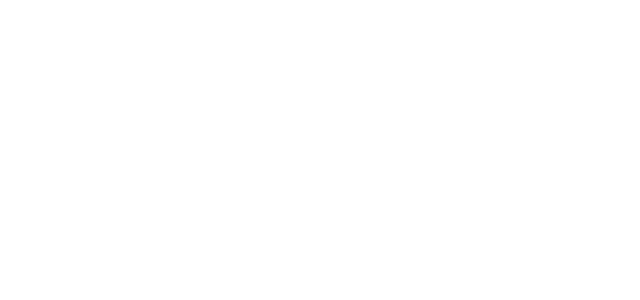
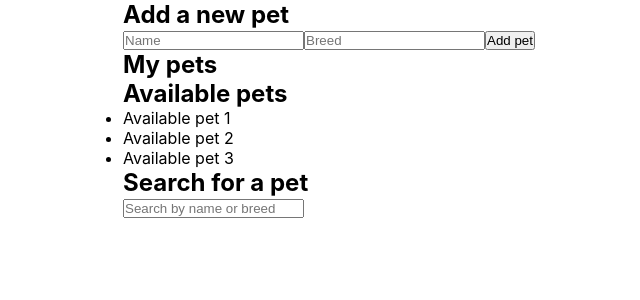
Before and after one commit to Chepkoech1/pet-finder-app, a React (Create React App) app in the folder my-frontend/: page /dashboard in a window 1280 px wide. Before the commit this address had no page. Shown: the top 300 px of the page, without its empty margins (311-951 px from the left). Built offline with nearby package versions, Linux system fonts and the light colour scheme.

Commit message:
added some codes in dashboard file

```diff
--- a/my-frontend/src/App.css
+++ b/my-frontend/src/App.css
@@ -1,38 +1,99 @@
-.App {
+*{
+  box-sizing: border-box;
+  margin: 0;
+  padding: 0;
+}
+#root{
+  height: 100%;
+  display: flex;
+  align-items: center;
+  justify-content: center;
+}
+/* Log In */
+.logIn{
+  height: 90%;
+  width: 50%;
+  border: 2px solid grey;
+  display: flex;
+  align-items: center;
+  flex-direction: column;
+  justify-content: space-evenly;
+}
+.logIn h2{
   text-align: center;
 }
-
-.App-logo {
-  height: 40vmin;
-  pointer-events: none;
-}
-
-@media (prefers-reduced-motion: no-preference) {
-  .App-logo {
-    animation: App-logo-spin infinite 20s linear;
-  }
-}
-
-.App-header {
-  background-color: #282c34;
-  min-height: 100vh;
+.logIn form{
+  width: 70%;
+  height: 70%;
   display: flex;
   flex-direction: column;
   align-items: center;
   justify-content: center;
-  font-size: calc(10px + 2vmin);
-  color: white;
+}
+.logIn form input{
+  display: block;
+  width: 100%;
+  height:  2rem;
+  outline: none;
+  margin: 5px 0;
+  border-radius: 5px;
+  padding: 0 5px;
+}
+.logIn form button{
+  width: 100%;
+  height: 2rem;
+  cursor: pointer;
+}
+/* signup */
+.signup-container {
+  margin-top: 50px;
+  display: flex;
+  flex-direction: column;
+  align-items: center;
 }
 
-.App-link {
-  color: #61dafb;
+.signup-form {
+  display: flex;
+  flex-direction: column;
+  align-items: center;
+  background-color: #f2f2f2;
+  padding: 20px;
+  border-radius: 5px;
+  box-shadow: 0px 2px 6px rgba(0, 0, 0, 0.2);
+  width: 400px;
 }
 
-@keyframes App-logo-spin {
-  from {
-    transform: rotate(0deg);
+.signup-form label {
+  display: block;
+  margin-bottom: 10px;
+}
+
+.signup-form input[type="email"],
+.signup-form input[type="password"] {
+  padding: 8px;
+  border: 1px solid #ccc;
+  border-radius: 3px;
+  width: 100%;
+  margin-bottom: 10px;
+}
+
+.signup-form button[type="submit"] {
+  background-color: #4CAF50;
+  color: white;
+  padding: 8px 16px;
+  border: none;
+  border-radius: 3px;
+  cursor: pointer;
+  transition: background-color 0.2s;
+}
+
+.signup-form button[type="submit"]:hover {
+  background-color: #3e8e41;
+}
+
+/* Media queries
+@media screen and (max-width: 480px) {
+  .signup-form {
+    width: 90%;
   }
-  to {
-    transform: rotate(360deg);
-  }
-}
+} */
--- a/my-frontend/src/App.js
+++ b/my-frontend/src/App.js
@@ -1,17 +1,16 @@
-
+import { Route, Routes } from 'react-router-dom';
 import './App.css';
-import { Route, Routes} from 'react-router-dom';
-import LoginForm from './components/LoginForm'
+import LogIn from './pages/LogIn';
+import SignUp from './pages/SignUp';
+import Dashboard from './pages/Dashboard';
 
 function App() {
   return (
-
-    <main>
-     <Routes>
-      <Route path='/' element={LoginForm}/>
-     </Routes>
-    </main>
-
+    <Routes>
+      <Route path='/' element={<LogIn />}/>
+      <Route path='/signUp' element={<SignUp />}/>
+      <Route path='/dashboard' element={<Dashboard />}/>
+    </Routes>
   );
 }
 
--- a/my-frontend/src/components/LoginForm.js
+++ /dev/null
@@ -1,9 +0,0 @@
-import React from 'react'
-
-const LoginForm = () => {
-  return (
-    <div>LoginForm</div>
-  )
-}
-
-export default LoginForm
--- /dev/null
+++ b/my-frontend/src/pages/Dashboard.jsx
@@ -0,0 +1,128 @@
+import React, { useState } from "react";
+
+const Dashboard = () => {
+  const [pets, setPets] = useState([]);
+  const [searchTerm, setSearchTerm] = useState("");
+
+  // Function to add a new pet
+  const addPet = (pet) => {
+    setPets([...pets, pet]);
+  };
+
+  // Function to update a pet's details
+  const updatePet = (id, updatedPet) => {
+    const updatedPets = pets.map((pet) =>
+      pet.id === id ? updatedPet : pet
+    );
+    setPets(updatedPets);
+  };
+
+  // Function to remove a pet
+  const removePet = (id) => {
+    const filteredPets = pets.filter((pet) => pet.id !== id);
+    setPets(filteredPets);
+  };
+
+  // Function to filter pets by name or breed
+  const filteredPets = pets.filter(
+    (pet) =>
+      pet.name.toLowerCase().includes(searchTerm.toLowerCase()) ||
+      pet.breed.toLowerCase().includes(searchTerm.toLowerCase())
+  );
+
+  return (
+    <div>
+      <h2>Add a new pet</h2>
+      <AddPetForm addPet={addPet} />
+
+      <h2>My pets</h2>
+      <PetList pets={filteredPets} updatePet={updatePet} removePet={removePet} />
+
+      <h2>Available pets</h2>
+      <AvailablePetList />
+
+      <h2>Search for a pet</h2>
+      <SearchBar searchTerm={searchTerm} setSearchTerm={setSearchTerm} />
+    </div>
+  );
+};
+
+const AddPetForm = ({ addPet }) => {
+  const [name, setName] = useState("");
+  const [breed, setBreed] = useState("");
+
+  const handleSubmit = (event) => {
+    event.preventDefault();
+    const newPet = { id: Date.now(), name, breed };
+    addPet(newPet);
+    setName("");
+    setBreed("");
+  };
+
+  return (
+    <form onSubmit={handleSubmit}>
+      <input
+        type="text"
+        placeholder="Name"
+        value={name}
+        onChange={(event) => setName(event.target.value)}
+      />
+      <input
+        type="text"
+        placeholder="Breed"
+        value={breed}
+        onChange={(event) => setBreed(event.target.value)}
+      />
+      <button type="submit">Add pet</button>
+    </form>
+  );
+};
+
+const PetList = ({ pets, updatePet, removePet }) => {
+  return (
+    <ul>
+      {pets.map((pet) => (
+        <li key={pet.id}>
+          <input
+            type="text"
+            value={pet.name}
+            onChange={(event) =>
+              updatePet(pet.id, { ...pet, name: event.target.value })
+            }
+          />
+          <input
+            type="text"
+            value={pet.breed}
+            onChange={(event) =>
+              updatePet(pet.id, { ...pet, breed: event.target.value })
+            }
+          />
+          <button onClick={() => removePet(pet.id)}>Remove pet</button>
+        </li>
+      ))}
+    </ul>
+  );
+};
+
+const AvailablePetList = () => {
+  // Code to fetch available pets from the server
+  return (
+    <ul>
+      <li>Available pet 1</li>
+      <li>Available pet 2</li>
+      <li>Available pet 3</li>
+    </ul>
+  );
+};
+
+const SearchBar = ({ searchTerm, setSearchTerm }) => {
+  return (
+    <input
+type="text"
+placeholder="Search by name or breed"
+value={searchTerm}
+onChange={(event) => setSearchTerm(event.target.value)}
+/>
+  )}
+
+  export default Dashboard
--- /dev/null
+++ b/my-frontend/src/pages/LogIn.jsx
@@ -0,0 +1,46 @@
+import React, { useState } from 'react'
+import { Link } from 'react-router-dom'
+
+let json = {};
+const LogIn = () => {
+  const [details, setDetails] = useState(json);
+
+  const handleLogIn = (e)=> {
+    e.preventDefault();
+    // fetch('/logIn', {
+    //     method: "POST",
+    //     body: JSON.stringify(details),
+    //     headers: {
+    //         "Content-Type": "Application/json"
+    //     }
+    // })
+    // .then(res => res.json())
+    // .then(res => console.log(res))
+
+    console.log("data submited")
+  }
+
+  const handleDetails = (e)=>{
+    let key = e.target.name;
+    let value = e.target.value;
+    json[key] = value;
+    setDetails(json);
+    console.log(details);
+
+  }
+
+  return (
+    <section className='logIn'>
+        <h2>Log In to upload your pets</h2>
+        <form action="#" onSubmit={handleLogIn}>
+            <input type="email" name='Email' placeholder='Enter Email address' onChange={handleDetails}/>
+            <input type="password" name='Password' placeholder='Enter Password' onChange={handleDetails}/>
+            <button  type='submit'>Log In</button>
+        </form>
+        <p>Do not have an account yet?<Link to="/signup">Sign Up</Link></p>
+
+    </section>
+  )
+}
+
+export default LogIn
--- /dev/null
+++ b/my-frontend/src/pages/SignUp.jsx
@@ -0,0 +1,44 @@
+import React, { useState } from 'react';
+
+const SignUp = () => {
+  const [email, setEmail] = useState('');
+  const [password, setPassword] = useState('');
+
+  const handleSubmit = (event) => {
+    event.preventDefault();
+    // Do something with email and password, e.g. send them to the server
+    console.log(`Email: ${email}, Password: ${password}`);
+    // Reset form fields
+    setEmail('');
+    setPassword('');
+  };
+
+  const handleEmailChange = (event) => {
+    setEmail(event.target.value);
+  };
+
+  const handlePasswordChange = (event) => {
+    setPassword(event.target.value);
+  };
+
+  return (
+    <div className = "signup-container">
+      <h2>Sign Up</h2>
+      <form onSubmit={handleSubmit}>
+        <label>
+          Email:
+          <input type="email" value={email} onChange={handleEmailChange} required />
+        </label>
+        <br />
+        <label>
+          Password:
+          <input type="password" value={password} onChange={handlePasswordChange} required />
+        </label>
+        <br />
+        <button type="submit">Sign Up</button>
+      </form>
+    </div>
+  );
+};
+
+export default SignUp;
```
Also changed, not shown: my-frontend/src/components/Header.js (deleted), my-frontend/src/components/SearchForm.js (deleted).
